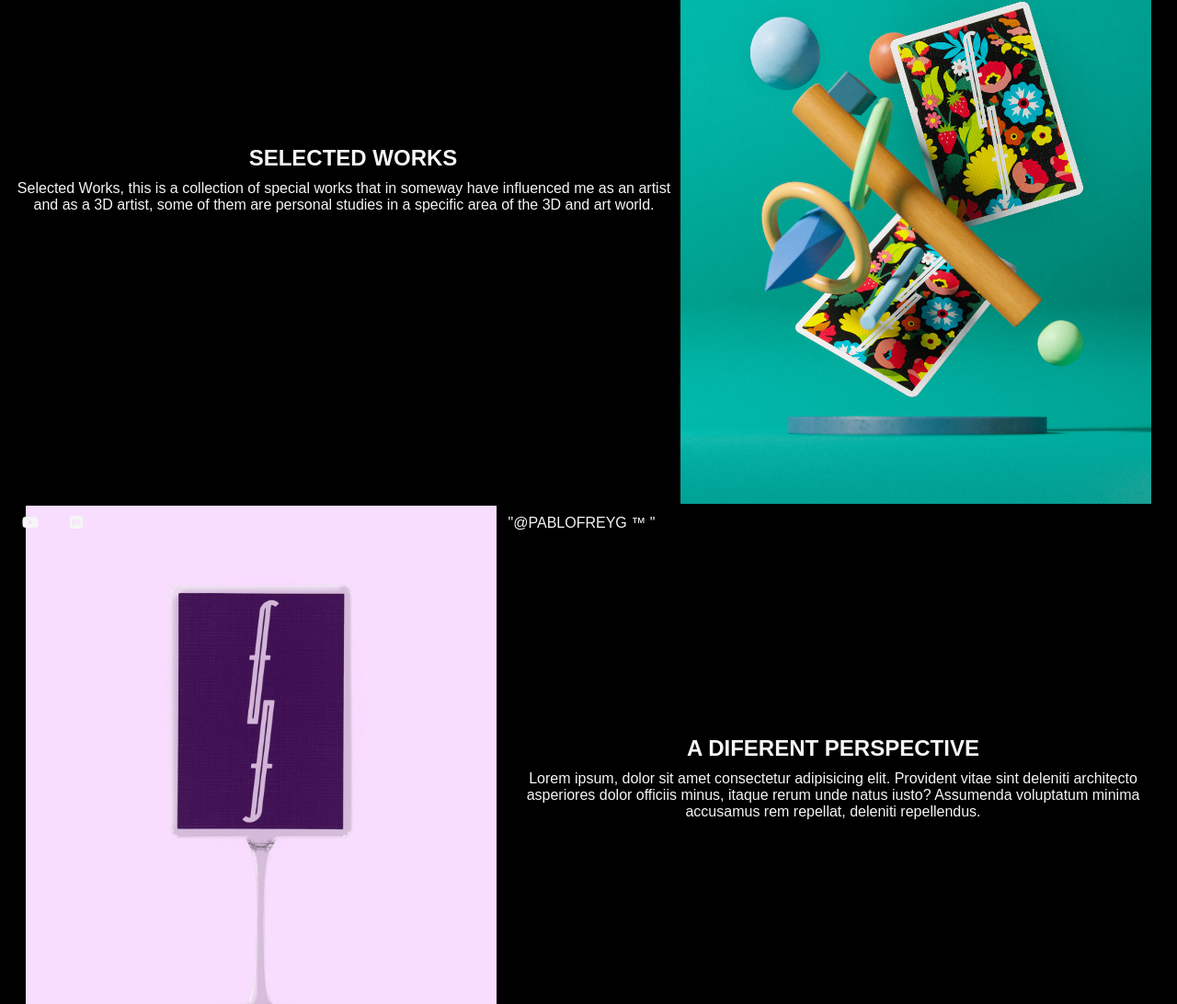
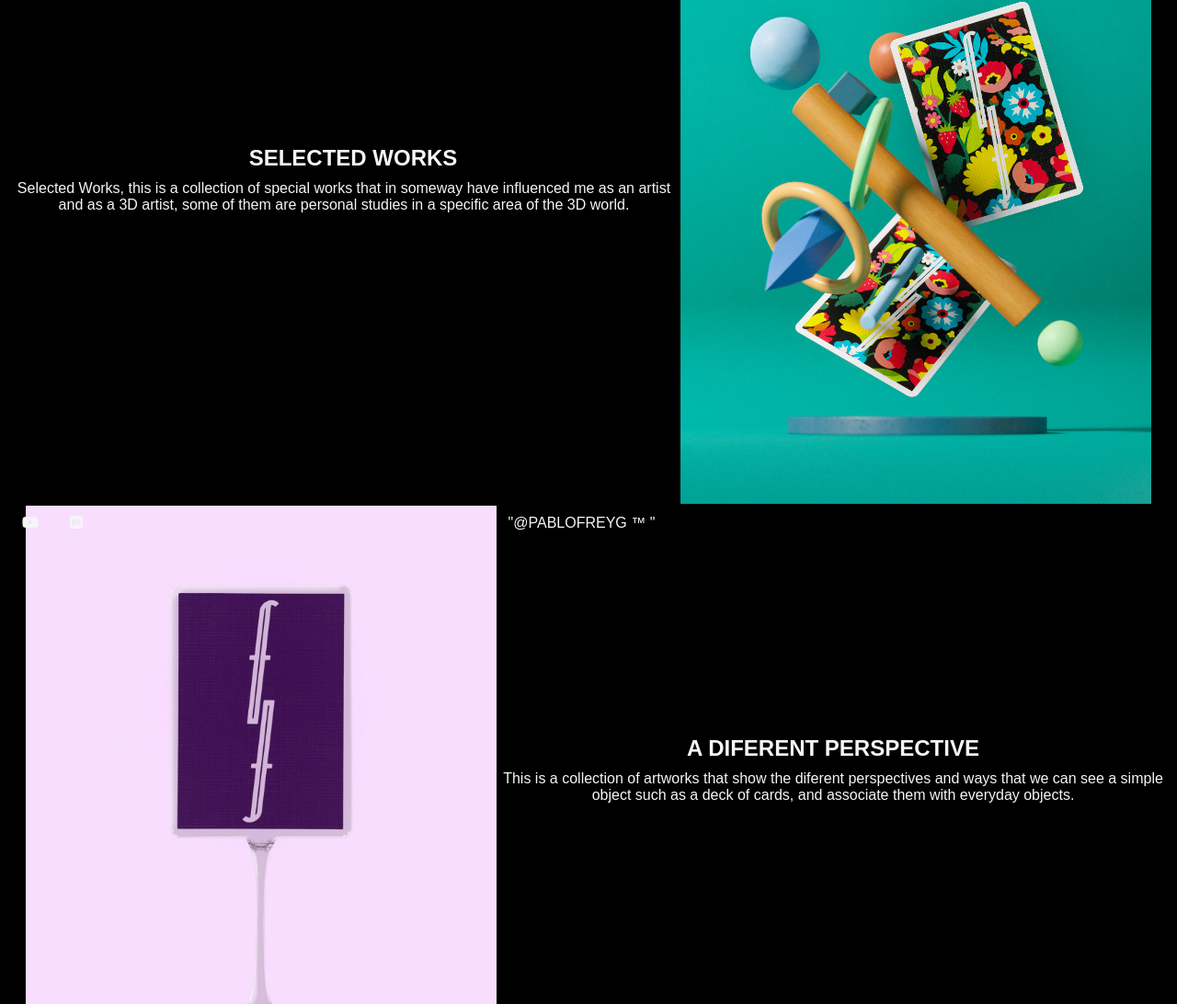
Before and after one commit to PabloFreyG/pablofreyg.github.io, a plain HTML site: page index.html in a window 1280 px wide. Shown: the part 200-1292 px from the top of the page at 92% size. Drawn offline with Linux system fonts and the light colour scheme.

Commit message:
Update index.html

```diff
--- a/index.html
+++ b/index.html
@@ -43,7 +43,7 @@
     </div>
     <div class="texto-trabajos">
         <h2 class="title">SELECTED WORKS</h2>
-        <p class="text">Selected Works, this is a collection of special works that in someway have influenced me as an artist and as a 3D artist, some of them are personal studies in a specific area of the 3D and art world.</p>
+        <p class="text">Selected Works, this is a collection of special works that in someway have influenced me as an artist and as a 3D artist, some of them are personal studies in a specific area of the 3D world.</p>
     </div>
     <br>
     <!--Slides 2-->
@@ -60,7 +60,7 @@
     </div>
     <div class="texto-trabajos-2">
         <h2 class="title">A DIFERENT PERSPECTIVE</h2>
-        <p class="text-2">Lorem ipsum, dolor sit amet consectetur adipisicing elit. Provident vitae sint deleniti architecto asperiores dolor officiis minus, itaque rerum unde natus iusto? Assumenda voluptatum minima accusamus rem repellat, deleniti repellendus.</p>
+        <p class="text-2">This is a collection of artworks that show the diferent perspectives and ways that we can see a simple object such as a deck of cards, and associate them with everyday objects.</p>
     </div>
     <br>
     <br>
```
